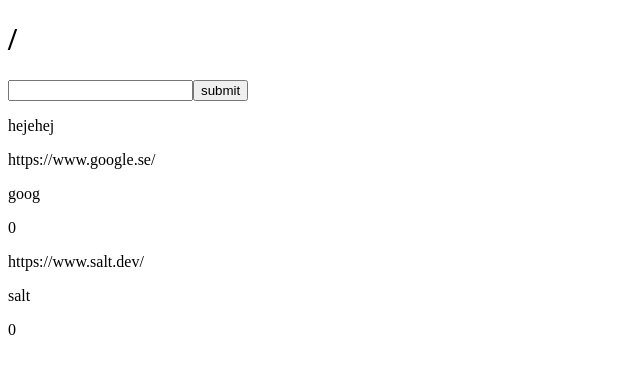
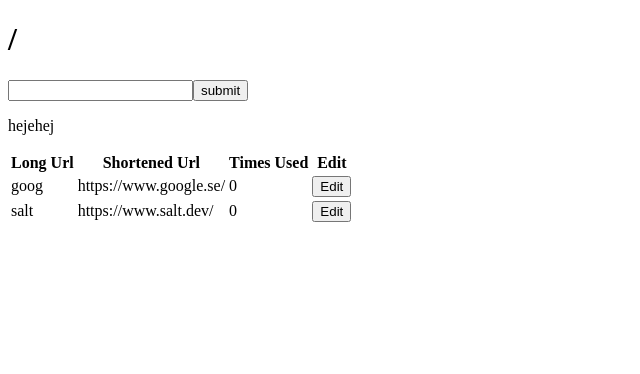
Before and after one commit to calle1212/UrlShortenerFullstack, a React (Vite) app in the folder UrlShortenerFrontend/: page / in a window 1280 px wide. Shown: the top 374 px of the page, without its empty margins (0-640 px from the left). Built offline with nearby package versions, Linux system fonts and the light colour scheme.

Commit message:
feat: add table structure, add edit button

```diff
--- a/UrlShortenerFrontend/src/App.tsx
+++ b/UrlShortenerFrontend/src/App.tsx
@@ -6,7 +6,7 @@ interface UrlProps {
   timesUsed: number;
 }
 
-const mockUrlPropsArray: UrlProps[] = [{"longUrl": "https://www.google.se/", "shortUrl": "goog", "timesUsed": 0}, {"longUrl": "https://www.salt.dev/", "shortUrl": "salt", "timesUsed": 0}]
+const mockUrlPropsArray: UrlProps[] = [{ "longUrl": "https://www.google.se/", "shortUrl": "goog", "timesUsed": 0 }, { "longUrl": "https://www.salt.dev/", "shortUrl": "salt", "timesUsed": 0 }]
 
 function PostField() {
   function handlePost() {
@@ -14,26 +14,39 @@ function PostField() {
   }
   return (
     <div>
-  <input></input>
-  <button onClick={handlePost}>submit</button>
-  </div>
-)
+      <input></input>
+      <button onClick={handlePost}>submit</button>
+    </div>
+  )
 }
 
-function UrlBlocks(){
-  function getBlock(props:UrlProps){
-    return(
-      <div>
-        <p>{props.longUrl}</p>
-        <p>{props.shortUrl}</p>
-        <p>{props.timesUsed}</p>
-      </div>
+function EditButton({id}){
+  return (
+  <button> Edit </button>
+  )
+}
+
+function UrlBlocks() {
+  function getBlock(props: UrlProps) {
+    return (
+      <tr>
+        <td>{props.shortUrl}</td>
+        <td>{props.longUrl}</td>
+        <td>{props.timesUsed}</td>
+        <td> <EditButton id= {props.shortUrl}/> </td>
+      </tr>
     )
   }
   return (
-    <div>
+    <table>
+      <tr>
+        <th>Long Url</th>
+        <th>Shortened Url</th>
+        <th>Times Used</th>
+        <th>Edit</th>
+      </tr>
       {mockUrlPropsArray.map(getBlock)}
-    </div>
+    </table>
   )
 }
 
@@ -46,9 +59,9 @@ function App() {
   return (
     <>
       <h1>{urlPath}</h1>
-      <PostField/>
+      <PostField />
       <p>hejehej</p>
-      <UrlBlocks/>
+      <UrlBlocks />
     </>
   )
 }
```
